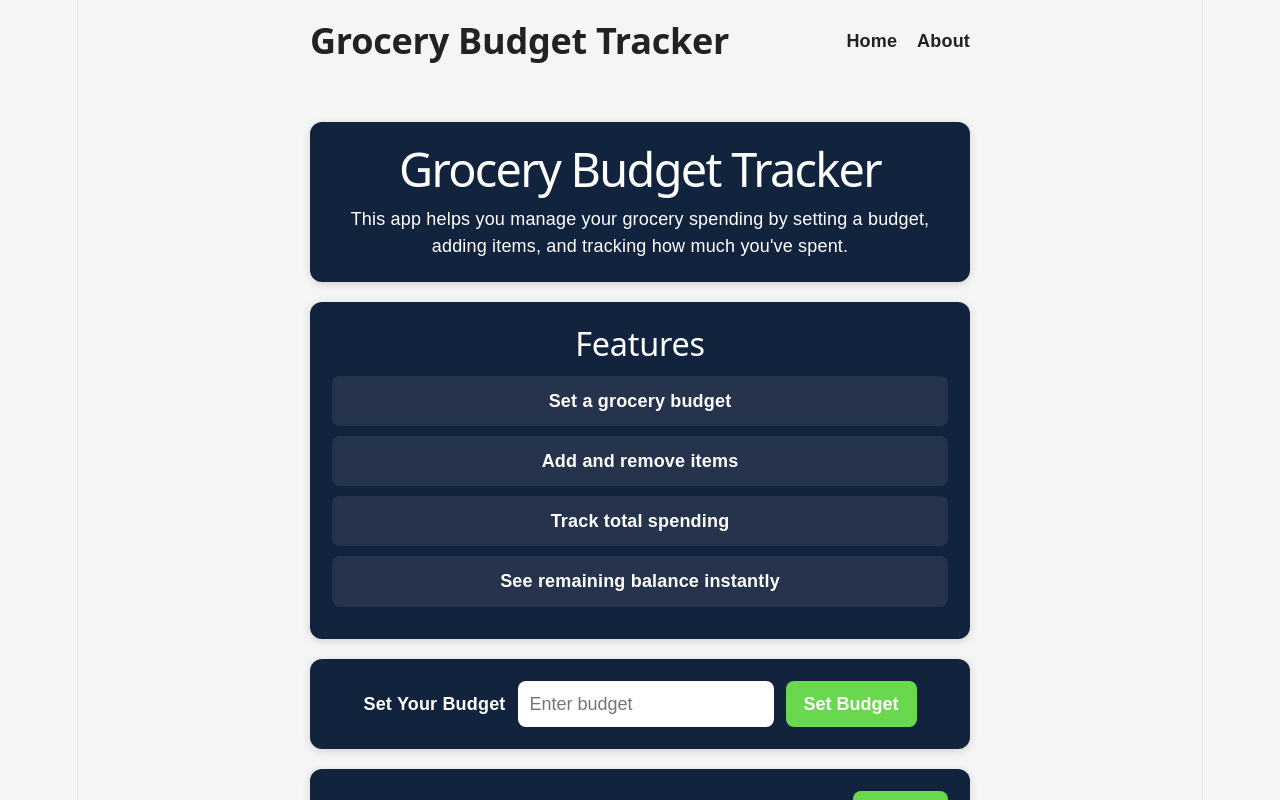
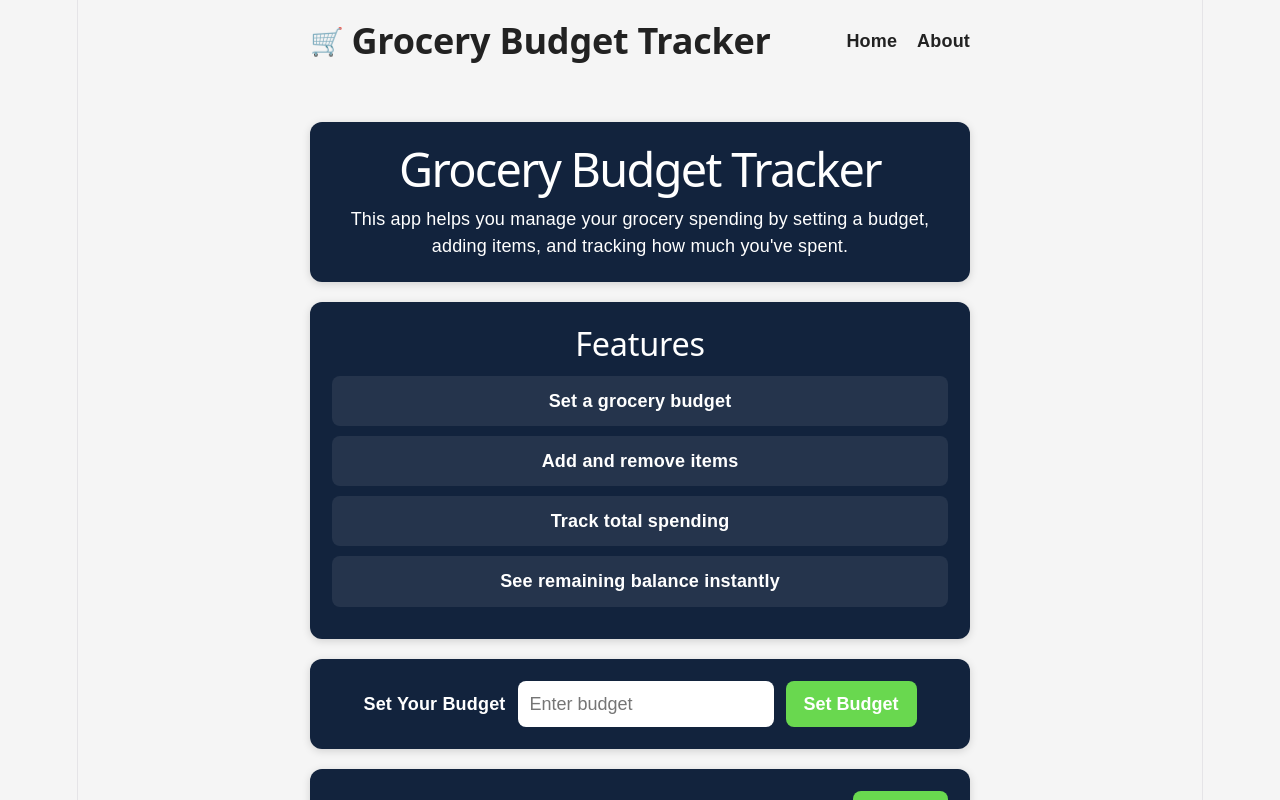
Before and after one commit to Travel987/grocery-budget-tracker, a React (Vite) app: page / in a window 1280 px wide. Shown: the top 800 px of the page. Built offline with nearby package versions, Linux system fonts and the light colour scheme.

Commit message:
Added shopping cart icon to header

```diff
--- a/src/App.css
+++ b/src/App.css
@@ -413,3 +413,13 @@ html {
     box-shadow: 0 0 0 0 transparent;
   }
 }
+
+.site-title {
+  display: flex;
+  align-items: center;
+  gap: 8px;
+}
+
+.cart-icon {
+  font-size: 1.5rem;
+}
--- a/src/components/Header.jsx
+++ b/src/components/Header.jsx
@@ -4,7 +4,9 @@ function Header() {
   return (
     <header className="header-wrapper">
       <div className="header-inner">
-        <h2 className="site-title">Grocery Budget Tracker</h2>
+        <h2 className="site-title">
+  <span className="cart-icon">🛒</span> Grocery Budget Tracker
+</h2>
 
         <nav className="nav-links">
           <Link to="/">Home</Link>
```
